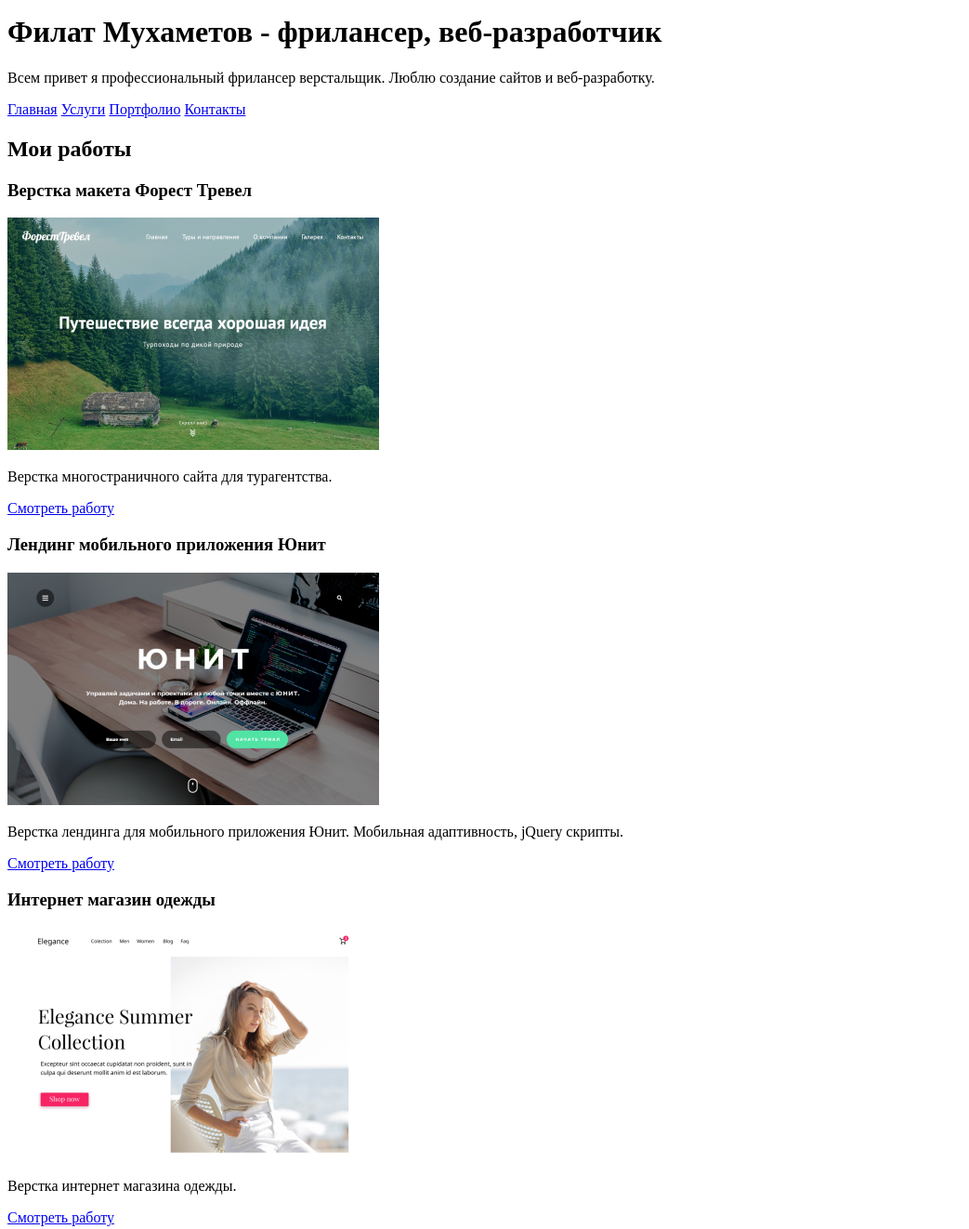
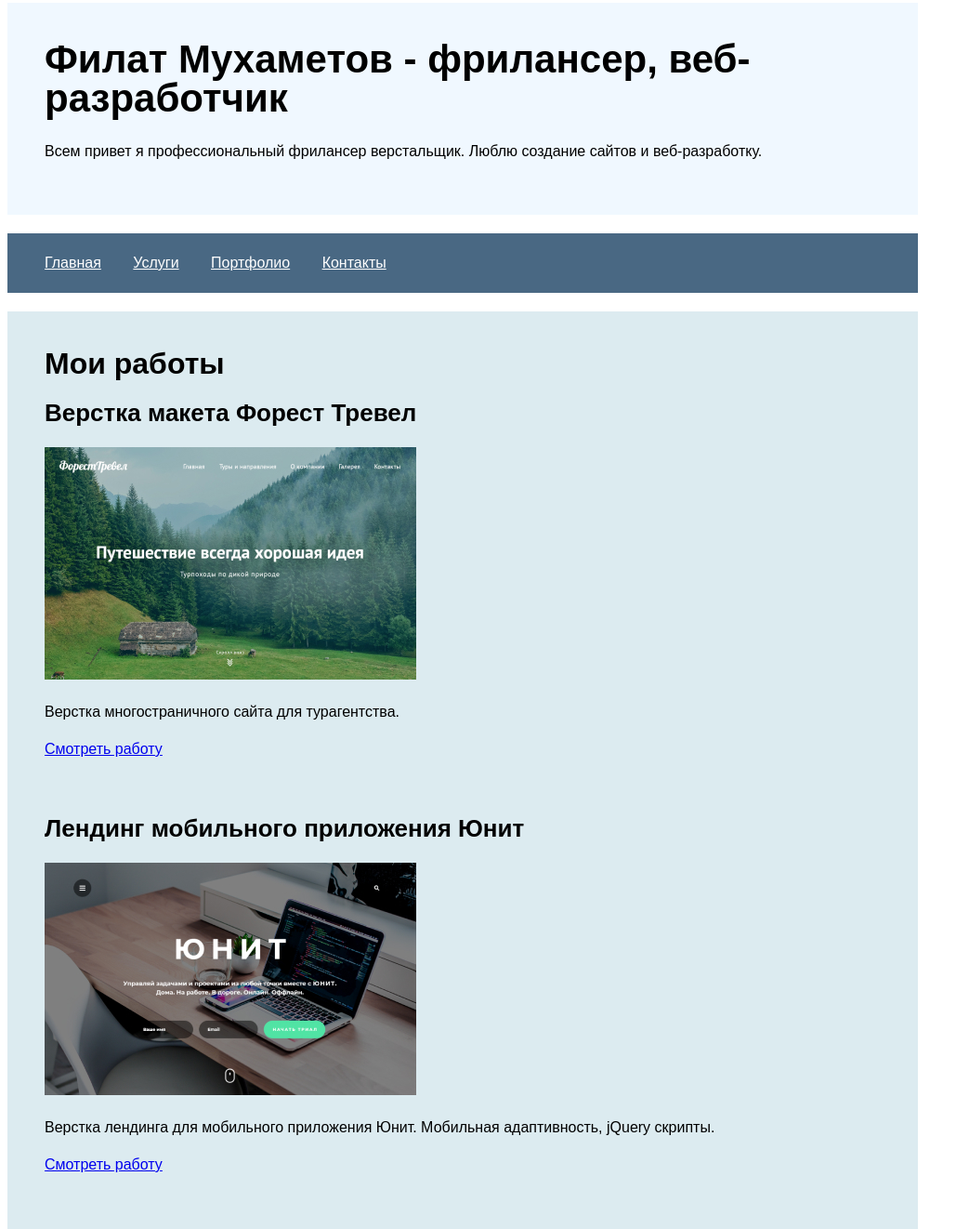
Before and after one commit to philatm/webcademy-base, a plain HTML site: page start-project/portfolio.html in a window 1280 px wide. Shown: the part 5-1327 px from the top of the page at 93% size, without its empty margins (0-1043 px from the left). Drawn offline with Linux system fonts and the light colour scheme.

Commit message:
CSS pratice lesson done

```diff
--- a/start-project/css/main.css
+++ b/start-project/css/main.css
@@ -11,12 +11,7 @@ body {
     color: black;
 }
 
-h1 {
-    margin-top: 0;
-    margin-bottom: 24px;
-    font-size: 42px;
-    line-height: 1;
-}
+
 
 .nav {
     margin-top: 20px;
@@ -28,6 +23,24 @@ h1 {
     color: white;
 }
 
+.main {
+    margin-top: 20px;
+    margin-bottom: 20px;
+    padding: 40px;
+    width: 900px;
+    background-color: #dcebf0;
+}
+
+.footer {
+    margin-top: 20px;
+    margin-bottom: 20px;
+    padding: 20px 40px;
+    width: 900px;
+
+    background-color: #1d3f5e;
+    color: white
+}
+
 .nav a {
     margin-right: 30px;
     color: white;
@@ -37,17 +50,26 @@ h1 {
     margin-right: 0;
 }
 
+
+h1,
+h2,
+h3 {
+    margin-top: 0;
+    margin-bottom: 24px;
+
+    line-height: 1;
+}
+
+h1 {
+    font-size: 42px;
+}
+
 h2 {
-    margin-bottom: 24px;
     font-size: 32px;
 }
 
-.main {
-    margin-top: 20px;
-    margin-bottom: 20px;
-    padding: 40px;
-    width: 900px;
-    background-color: #dcebf0;
+h3 {
+    font-size: 26px;
 }
 
 p {
@@ -62,12 +84,10 @@ blockquote {
     font-size: 18px;
 }
 
-.footer {
-    margin-top: 20px;
-    margin-bottom: 20px;
-    padding: 20px 40px;
-    width: 900px;
+article {
+    margin-bottom: 60px;
+}
 
-    background-color: #1d3f5e;
-    color: white
+article:last-child {
+    margin-bottom: 0;
 }
--- a/start-project/portfolio.html
+++ b/start-project/portfolio.html
@@ -1,24 +1,27 @@
 <!DOCTYPE html>
 <html lang="ru">
+
 <head>
     <meta charset="UTF-8">
     <meta name="viewport" content="width=device-width, initial-scale=1.0">
     <title>Портфолио. Филат Мухаметов - фрилансер, веб-разработчик</title>
+    <link rel="stylesheet" href="./css/main.css">
 </head>
+
 <body>
-    <header>
+    <header class="header">
         <h1>Филат Мухаметов - фрилансер, веб-разработчик</h1>
         <p>Всем привет я профессиональный фрилансер верстальщик. Люблю создание сайтов и веб-разработку.</p>
     </header>
 
-    <nav>
+    <nav class="nav">
         <a href="./index.html">Главная</a>
         <a href="./services.html">Услуги</a>
         <a href="./portfolio.html">Портфолио</a>
         <a href="./contacts.html">Контакты</a>
     </nav>
 
-    <main>
+    <main class="main">
         <h2>Мои работы</h2>
 
         <article>
@@ -43,8 +46,9 @@
         </article>
     </main>
 
-    <footer>
+    <footer class="footer">
         <p>© 2024 Филат Мухаметов</p>
     </footer>
 </body>
+
 </html>
```
Also changed, not shown: start-project/contacts.html (+10 -5 lines), start-project/index.html (+19 -7 lines), start-project/services.html (+17 -8 lines).
